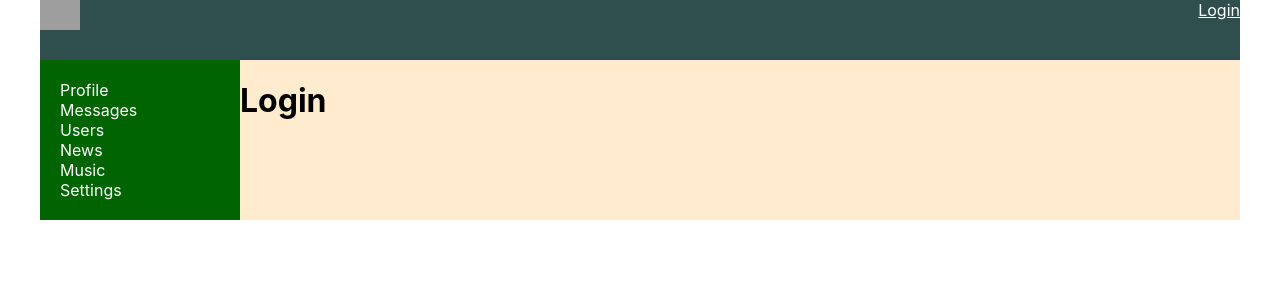
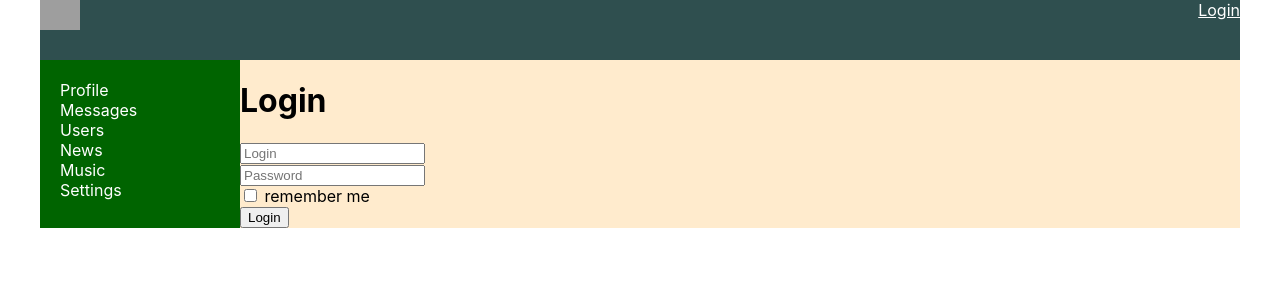
Before and after one commit to EsenTuki/social-network, a React (Create React App) app: page /login in a window 1280 px wide. Shown: the top 300 px of the page. Built offline with nearby package versions, Linux system fonts and the light colour scheme; no server answers; grey boxes are pictures that could not be loaded.

Commit message:
update LoginForm with redux-form

```diff
--- a/package.json
+++ b/package.json
@@ -13,6 +13,7 @@
     "react-router-dom": "^6.3.0",
     "react-scripts": "5.0.0",
     "redux": "^4.2.0",
+    "redux-form": "^8.3.8",
     "redux-thunk": "^2.4.1",
     "web-vitals": "^2.1.4"
   },
--- a/src/components/Login/Login.jsx
+++ b/src/components/Login/Login.jsx
@@ -1,7 +1,38 @@
 import React from "react"
+import { Field, reduxForm } from "redux-form"
 
 const Login = (props) => {
-    return <h1>Login</h1>
+
+    const onSugmit=(formData)=>{
+        console.log(formData)
+    }
+
+    return <div>
+        <h1>Login</h1>
+        <LoginReduxForm onSubmit={onSugmit}/>
+    </div>
 }
 
+const LoginForm = (props) => {
+    return (
+        <form onSubmit={props.handleSubmit}>
+            <div>
+                <Field placeholder="Login" name={"login"} component={"input"} />
+            </div>
+            <div>
+                <Field placeholder="Password" name={"password"} component={"input"} />
+            </div>
+            <div>
+                <Field type="checkbox" name={"rememberMe"} component={"input"} /> remember me
+            </div>
+            <div>
+                <button>Login</button>
+            </div>
+        </form>
+    )
+}
+
+const LoginReduxForm = reduxForm({ form: 'login' })(LoginForm)
+
+
 export default Login
--- a/src/redux/redux-store.js
+++ b/src/redux/redux-store.js
@@ -5,13 +5,15 @@
 import usersReducer from './UsersReducer'
 import authReducer from './authReducer'
 import thunkMiddleware from 'redux-thunk'
+import {reducer as formReducer} from 'redux-form'
 
 let reducers = combineReducers({
     profilePage: profileReducer,
     dialogsPage: dialogsReducer,
     sidebar: sidebarReducer,
     usersPage: usersReducer,
-    auth: authReducer
+    auth: authReducer,
+    form: formReducer
 })
 
 let store = createStore(reducers, applyMiddleware(thunkMiddleware))
```
Also changed, not shown: 1 other file (tests, documents, lock files or other folders).
